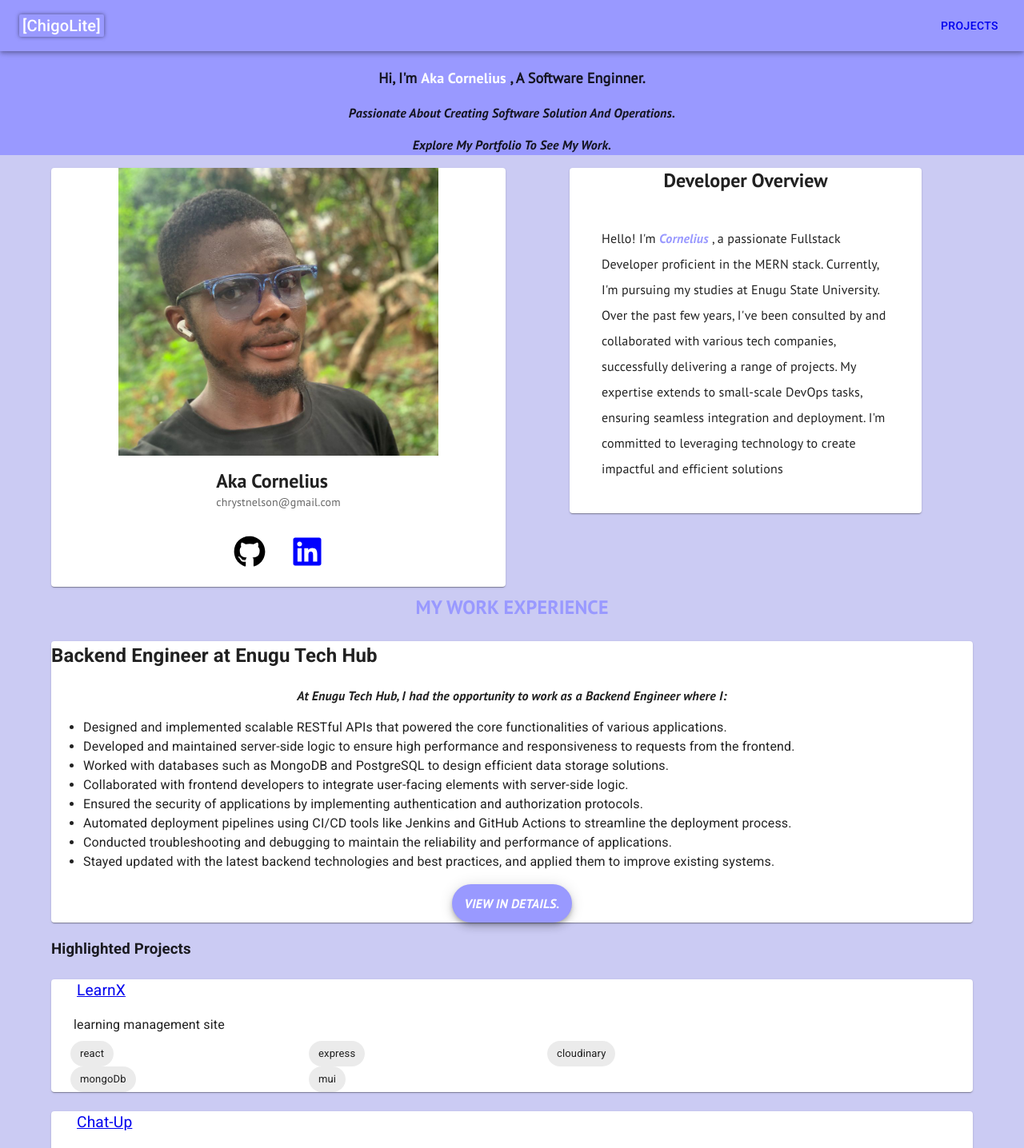
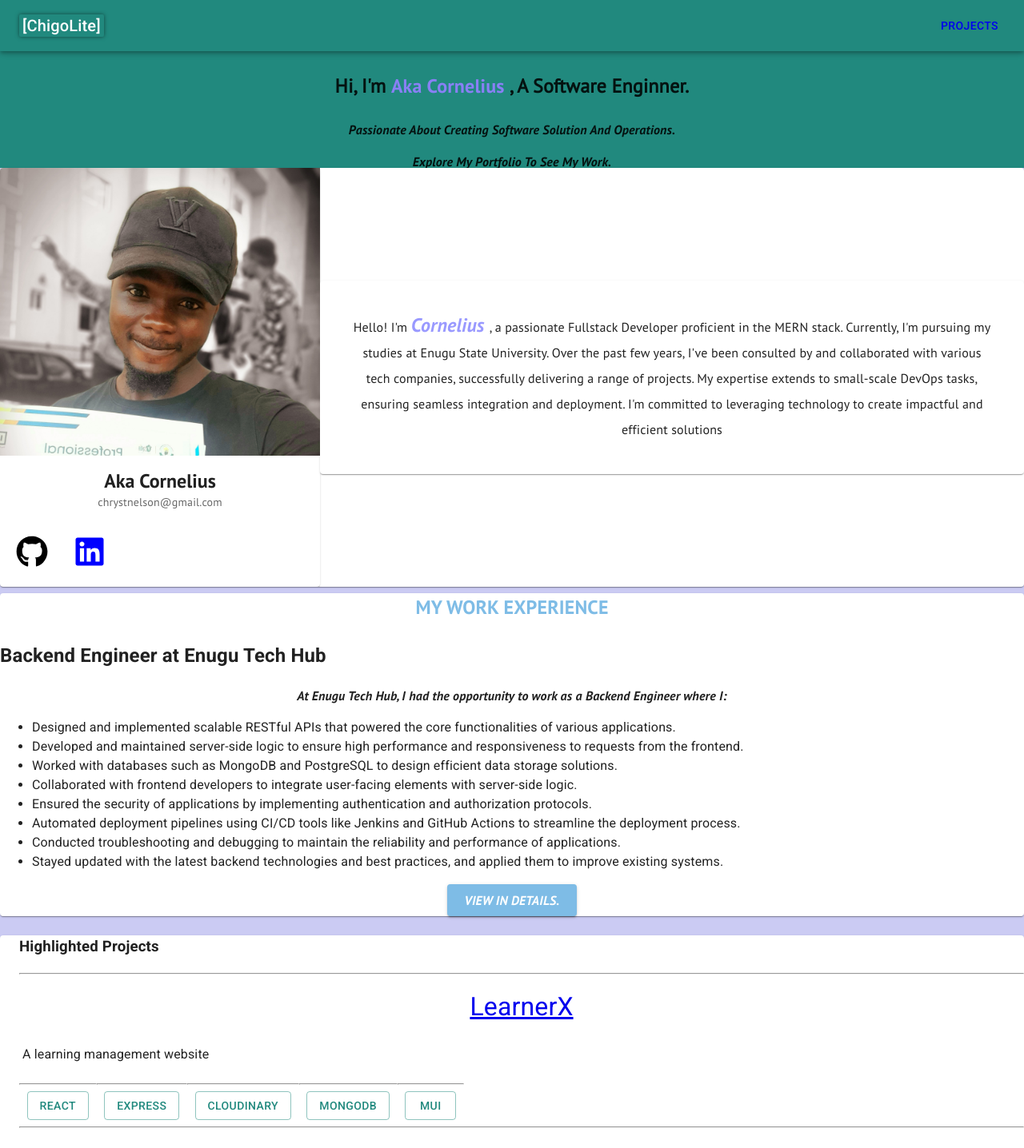
Before and after one commit to ChigoLite/porfolio, a Next.js app: page / in a window 1280 px wide. Shown: the top 1436 px of the page at 80% size. Built offline with nearby package versions, Linux system fonts and the light colour scheme.

Commit message:
updated the UI

```diff
--- a/Components/home/footer.js
+++ b/Components/home/footer.js
@@ -4,7 +4,7 @@ import Link from "next/link";
 const Footer = () => {
   return (
     <div>
-      <Box sx={{ width: "100%", marginTop: "12px", background: "#9999ff" }}>
+      <Box sx={{ width: "100%", marginTop: "12px", background: "#1c1c47" }}>
         <Container>
           <Box
             className="contactBox"
@@ -23,6 +23,7 @@ const Footer = () => {
                   color: "black",
                   fontFamily: "sans_bold",
                   paddingTop: "12px",
+                  fontSize: "1.5rem",
                 }}
               >
                 Contact
@@ -51,6 +52,7 @@ const Footer = () => {
                     color: "black",
                     fontFamily: "sans_bold",
                     paddingTop: "12px",
+                    fontSize: "1.5rem",
                   }}
                 >
                   General
@@ -71,6 +73,7 @@ const Footer = () => {
                     color: "black",
                     fontFamily: "sans_bold",
                     paddingTop: "12px",
+                    fontSize: "1.5rem",
                   }}
                 >
                   Projects
@@ -102,6 +105,7 @@ const Footer = () => {
                 textTransform: "capitalize",
                 fontFamily: "sans_italic",
                 fontSize: "12px",
+                color: "white",
               }}
             >
               made with <span style={{ color: "red" }}> ❤ </span> by cornelius
--- a/Components/home/landingpage.js
+++ b/Components/home/landingpage.js
@@ -12,8 +12,9 @@ import {
   Stack,
   Chip,
   Fab,
+  Divider,
 } from "@mui/material";
-import developer from "../assets/developer.jpg";
+import Portfolio from "../assets/Portfolio.jpg";
 import { FaGithub, FaLinkedin, FaLiraSign } from "react-icons/fa";
 import Image from "next/image";
 import { WorkEx } from "./workEx";
@@ -29,21 +30,21 @@ const Landingpage = () => {
   return (
     <>
       <div className="landingpage">
-        <Container>
-          <Grid container spacing={2}>
-            <Grid item xs={12} md={6}>
-              <Card
+        {/* <Container> */}
+        <Card>
+          <div className="introCont">
+            <Paper>
+              <CardMedia sx={{ width: 400 }} title="Aka Cornelius">
+                <Box
                   sx={{
-                  display: "flex",
-                  justifyContent: "center",
-                  alignItems: "center",
-                  flexFlow: "column",
+                    width: 400,
+                    height: 360,
+                    overflow: "hidden",
+                    textAlign: "center",
                   }}
                 >
-                <CardMedia sx={{ width: 400 }} title="Aka Cornelius">
-                  <Box sx={{ width: 400, height: 360, overflow: "hidden" }}>
                   <Image
-                      src={developer}
+                    src={Portfolio}
                     width={400}
                     objectFit="cover"
                     objectPosition="contain"
@@ -81,33 +82,21 @@ const Landingpage = () => {
                   </a>
                 </Button>
               </CardActions>
-              </Card>
-            </Grid>
-            <Grid item xs={12} md={6}>
-              <Box
+            </Paper>
+
+            <Paper
               sx={{
                 display: "flex",
+                alignItem: "center",
+                alignSelf: "center",
                 justifyContent: "center",
-                  alignItems: "center",
               }}
             >
-                <Paper sx={{ width: 440 }}>
-                  <Typography
-                    variant="h5"
-                    sx={{
-                      textTransform: "Capitalize",
-                      textAlign: "center",
-                      fontFamily: "sans_bold",
-                      fontWeight: 600,
-                    }}
-                  >
-                    developer overview
-                  </Typography>
               <Typography
                 sx={{
                   fontFamily: "sans_regular",
                   padding: 5,
-                      lineHeight: 2,
+                  lineHeight: "32px",
                 }}
               >
                 Hello! I'm{" "}
@@ -115,27 +104,27 @@ const Landingpage = () => {
                   style={{
                     color: "#9999ff",
                     fontFamily: "sans_BoldItalic",
+                    fontSize: "1.5rem",
                   }}
                 >
                   {" "}
                   Cornelius{" "}
                 </span>
-                    , a passionate Fullstack Developer proficient in the MERN
-                    stack. Currently, I'm pursuing my studies at Enugu State
-                    University. Over the past few years, I've been consulted by
-                    and collaborated with various tech companies, successfully
-                    delivering a range of projects. My expertise extends to
-                    small-scale DevOps tasks, ensuring seamless integration and
-                    deployment. I'm committed to leveraging technology to create
-                    impactful and efficient solutions
+                , a passionate Fullstack Developer proficient in the MERN stack.
+                Currently, I'm pursuing my studies at Enugu State University.
+                Over the past few years, I've been consulted by and collaborated
+                with various tech companies, successfully delivering a range of
+                projects. My expertise extends to small-scale DevOps tasks,
+                ensuring seamless integration and deployment. I'm committed to
+                leveraging technology to create impactful and efficient
+                solutions
               </Typography>
             </Paper>
-              </Box>
-            </Grid>
-          </Grid>
+          </div>
+        </Card>
 
+        <Paper>
           <h3 className="workEx">my work experience</h3>
-          <Paper>
           <WorkEx />
           <Box
             sx={{
@@ -146,7 +135,7 @@ const Landingpage = () => {
               marginTop: "12px",
             }}
           >
-              <Fab variant="extended" color="primary">
+            <Button variant="contained" size="large" color="tertiary">
               <Link href="/experience">
                 <Typography
                   sx={{ fontFamily: "sans_BoldItalic", color: "white" }}
@@ -154,28 +143,38 @@ const Landingpage = () => {
                   View in Details.
                 </Typography>
               </Link>
-              </Fab>
+            </Button>
           </Box>
         </Paper>
         <Box>
+          <Paper sx={{ paddingLeft: 3, marginTop: 3 }}>
             <h3>Highlighted Projects</h3>
             {result.map((project) => {
               return (
-                <Paper sx={{ paddingLeft: 3, marginTop: 3 }} key={project.name}>
+                <Box key={project.name}>
+                  <hr />
                   <a className="projectLink" href={project.link}>
                     {project.name}
                   </a>
                   <p style={{ paddingLeft: 4 }}>{project.category}</p>
-                  <Grid container rowSpacing={1} columnGap={2}>
+                  <div className="langs">
                     {project.language.map((lang) => {
                       return (
-                        <Grid key={lang} xs={4} sm={4} md={3}>
-                          <Chip key={lang} label={lang} />
-                        </Grid>
+                        <div key={lang}>
+                          <hr />
+                          <Divider>
+                            <Button
+                              sx={{ display: "block" }}
+                              variant="outlined"
+                            >
+                              {lang}
+                            </Button>
+                          </Divider>
+                        </div>
                       );
                     })}
-                  </Grid>
-                </Paper>
+                  </div>
+                </Box>
               );
             })}
             <Box
@@ -187,7 +186,7 @@ const Landingpage = () => {
                 marginTop: "12px",
               }}
             >
-              <Fab variant="extended" color="primary">
+              <Button variant="contained" color="tertiary">
                 <Link href="/projects">
                   <Typography
                     sx={{ fontFamily: "sans_BoldItalic", color: "white" }}
@@ -195,10 +194,11 @@ const Landingpage = () => {
                     view all projects.
                   </Typography>
                 </Link>
-              </Fab>
+              </Button>
             </Box>
+          </Paper>
         </Box>
-        </Container>
+        {/* </Container> */}
       </div>
     </>
   );
--- a/Components/home/projectInfo.js
+++ b/Components/home/projectInfo.js
@@ -1,27 +1,27 @@
 export const ProjectsInfo = [
   {
-    name: "learnX",
+    name: "learnerX",
     rank: 20,
-    category: "learning management site",
+    category: "A learning management website",
     link: "https://learner-x.vercel.app/",
     language: ["react", "express", "cloudinary", "mongoDb", "mui"],
   },
   {
     name: "Best Vendor",
-    category: "commercial outfit selling site.",
+    category: "commercial outfit selling website.",
     link: "https://e-commerce-brown-eta.vercel.app/",
     language: ["react", "express", "cloudinary", "mongoDb", "stripe", "mui"],
   },
   {
     name: "Kenneth Art",
-    category: "Art-work selling site",
+    category: "Art-work selling website",
     link: "https://ken-s-art.vercel.app/",
     language: ["react", "mui"],
   },
   {
     name: "Chat-up",
     rank: 20,
-    category: "A chat system.",
+    category: "A chatting webapp.",
     link: "https://chat-up-beta.vercel.app/",
     language: [
       "react",
--- a/app/globals.css
+++ b/app/globals.css
@@ -26,7 +26,7 @@ body {
 
 .home {
   position: relative;
-  background: #cbcbf3;
+  background: #d4d4eb;
   width: 100%;
   height: 100%;
 }
@@ -38,23 +38,40 @@ body {
   position: fixed;
   z-index: 1;
   height: 160px;
-  background-color: #9999ff;
+  background-color: #21897e;
   text-transform: capitalize;
+  font-weight: 700;
 }
 .info_name {
   padding-top: 16px;
-  font-size: 18px;
-  font-weight: 600;
+  font-size: 24px;
+  font-weight: 900;
   font-family: sans_regular;
 }
+.introCont {
+  display: flex;
+  flex-direction: row;
+  justify-content: space-evenly;
+  align-items: center;
+  align-self: center;
+  text-align: center;
+}
+@media (max-width: 768px) {
+  .introCont {
+    display: block;
+  }
+}
+
 .info_name > span {
   font-family: sans_bold;
-  color: white;
+  color: #8980f5;
+  font-size: 1.5rem;
 }
 .info_text1 {
   font-size: 16px;
   font-weight: 500;
   font-family: sans_BoldItalic;
+  text-align: center;
 }
 .info_text2 {
   font-size: 16px;
@@ -77,15 +94,18 @@ body {
   font-weight: 800;
   font-family: sans_bold;
   font-size: 24px;
-  color: #9999ff;
+  color: #7ebce6;
   margin-top: 8px;
   text-transform: uppercase;
 }
 .projectLink {
   padding: 8px;
   text-transform: capitalize;
-  font-size: larger;
+  font-size: 2rem;
   text-decoration: underline;
+  text-align: center;
+  display: flex;
+  justify-content: center;
 }
 a {
   text-decoration: none;
@@ -137,3 +157,8 @@ a {
   color: white;
   padding: 8px;
 }
+.langs {
+  display: flex;
+  flex-direction: row;
+  flex-wrap: wrap;
+}
--- a/theme.js
+++ b/theme.js
@@ -4,14 +4,19 @@ import { createTheme } from "@mui/material";
 const Theme = createTheme({
   palette: {
     primary: {
-      main: "#9999ff",
-      light: "#9f9fe2",
+      main: "#21897E",
+      light: "#3BA99C",
       dark: "#1c1c47",
-      contrastText: "#c0c0d4",
+      contrastText: "69D1C5",
     },
     secondary: {
-      main: "#e7bb78",
-      light: "#e7d8c2",
+      main: "#8980F5",
+      light: "#7EBCE6",
+      dark: "#362915",
+      contrastText: "#eeece8",
+    },
+    tertiary: {
+      main: "#7EBCE6",
       dark: "#362915",
       contrastText: "#eeece8",
     },
```
Also changed, not shown: app/experience/page.jsx (+3 -6 lines), app/projects/page.jsx (+20 -11 lines), Components/assets/Portfolio.jpg (added). Lines whose indentation alone changed are shown as unchanged.
